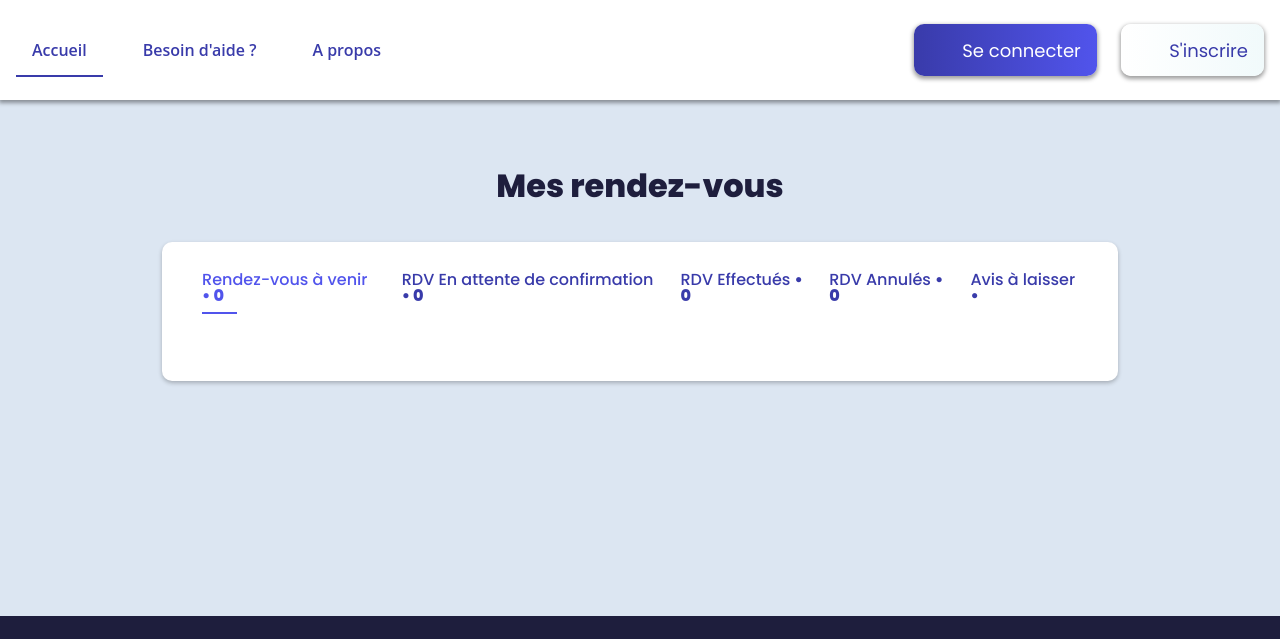
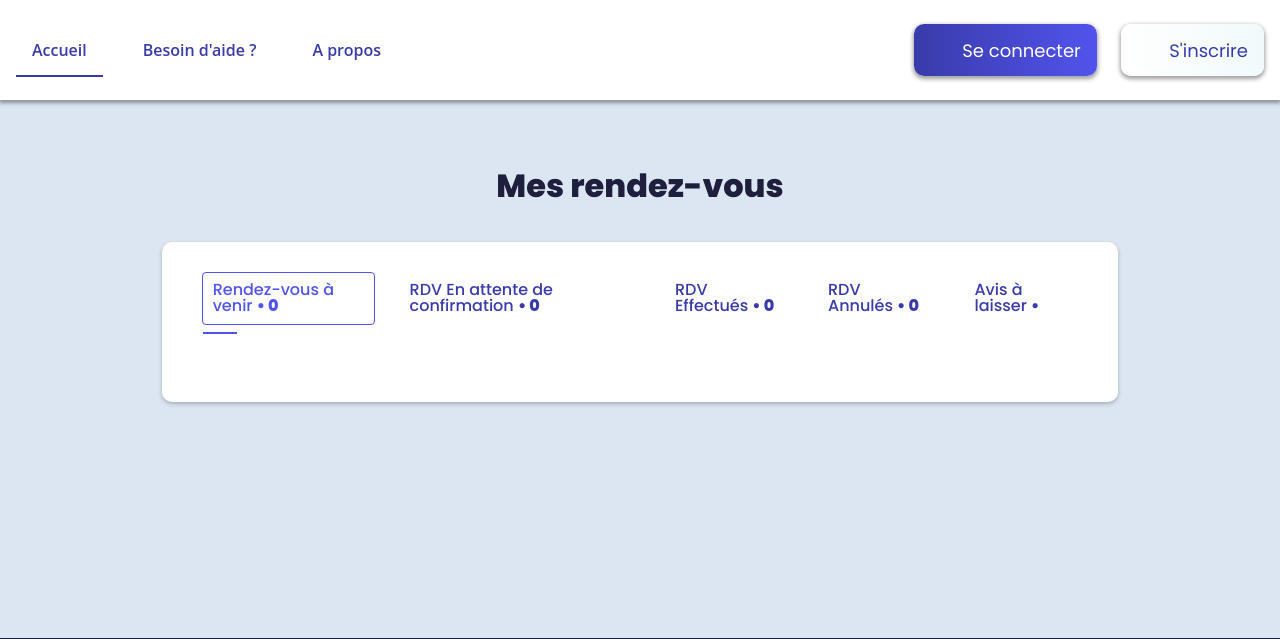
Before and after one commit to IUT-Orsay-LP-PRISM/GAPM-website, a PHP site: template app/views/demandeur/mes-rdv.twig in a window 1280 px wide. Shown: the top 639 px of the page. Run offline with PHP 8.4, Linux system fonts and the light colour scheme; the template is opened without the code that fills it, so the values that code supplies are empty; style sheets or scripts are compiled from the project's sources; some libraries are stand-ins or nearby versions; some web fonts are replaced.

Commit message:
feat(css): fix border my rdv

```diff
--- a/assets/_dev/src/scss/pages/_mes-rdv.scss
+++ b/assets/_dev/src/scss/pages/_mes-rdv.scss
@@ -26,8 +26,12 @@
         cursor      : pointer;
         position    : relative;
         transition: all .3s ease;
+        padding: 0.6rem;
+        border: 1px solid transparent;
+        border-radius: 4px;
         &.--active{
           color : $primaryLight;
+          border: 1px solid $primaryLight;
           &::before{
             width: 20%;
           }
@@ -51,7 +55,7 @@
         &:hover {
           color : $primaryLight;
           &::before{
-            width: 100%;
+            width: 20%;
           }
         }
 
```
